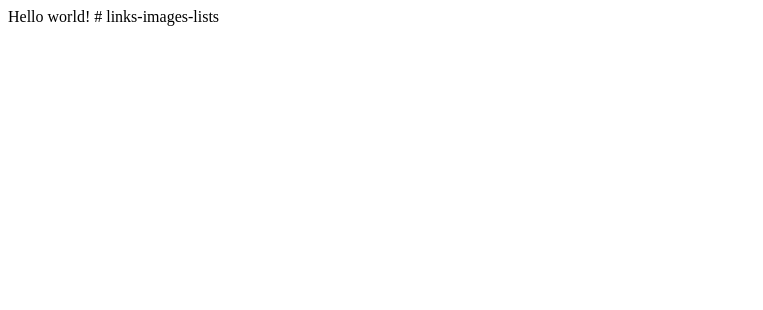
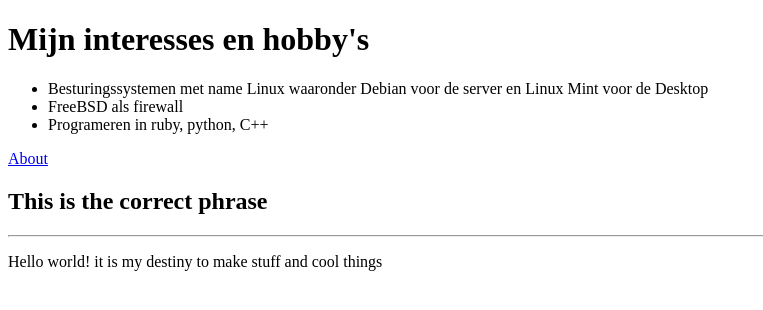
Before and after one commit to jwijngaarde/links-images-lists, a plain HTML site: page index.html in a window 1280 px wide. Shown: the whole page, without its empty margins (0-763 px from the left). Drawn offline with Linux system fonts and the light colour scheme.

Commit message:
second commit

```diff
--- a/index.html
+++ b/index.html
@@ -2,9 +2,18 @@
 <html>
     <head>
         <!-- hier zet je de code in de head tags -->
-        <title> Mijn eerste webpagina </title>
+        <title> My first webpage </title>
     </head>
     <body>
-       Hello world!
+        <h1>Mijn interesses en hobby's</h1>
+        <ul>
+          <li>Besturingssystemen met name Linux waaronder Debian voor de server en Linux Mint voor de Desktop</li>
+          <li>FreeBSD als firewall</li>
+          <li>Programeren in ruby, python, C++</li>
+        </ul>
+        <a href="about.html">About</a>
+        <h2>This is the correct phrase</h2>
+        <hr>
+        <p>Hello world! it is my destiny to make stuff and cool things</p>
     </body>
-</html># links-images-lists
+</html>
```
Also changed, not shown: about.html (added, +22 -0 lines), images/ajwijngaarde.jpg (added).
